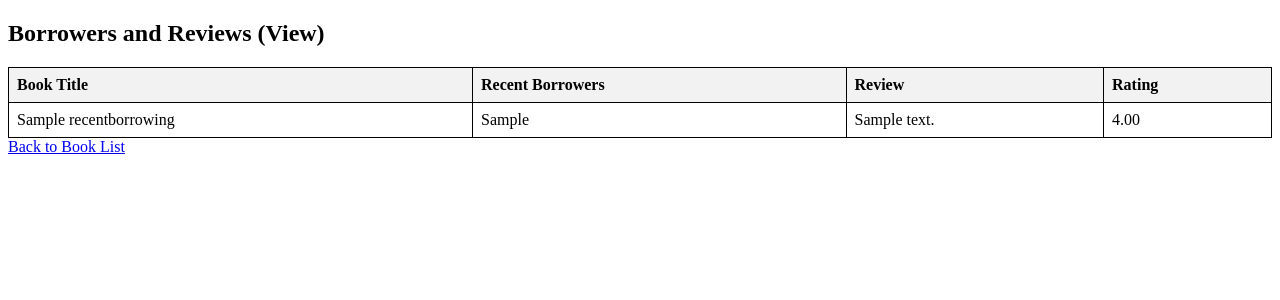
After one commit to klausware/OnlineLibraryDB, a Django app: page /borrowers-and-reviews/ in a window 1280 px wide. The commit adds this page. Shown: the top 300 px of the page. Run offline with Django 5.2, Linux system fonts and the light colour scheme; tables that the repository leaves empty hold one stand-in row (values such as "Sample post").

Commit message:
Borrowers and Reviews View added

```diff
--- a/library/webapp/models.py
+++ b/library/webapp/models.py
@@ -79,3 +79,15 @@ class CombinedBookDetails(models.Model):
     class Meta:
         managed = False  # No database table creation or deletion operations will be performed for this model.
         db_table = 'CombinedBookDetails'  # The name of the view in your database
+
+
+class BookBorrowingReview(models.Model):
+    book_id = models.AutoField(primary_key=True)
+    book_title = models.CharField(max_length=255)
+    recent_borrowers = models.CharField(max_length=255)
+    review = models.TextField(null=True, blank=True)
+    rating = models.DecimalField(max_digits=3, decimal_places=2, null=True, blank=True)
+
+    class Meta:
+        managed = False  # Ensures Django doesn't try to create a table for this model.
+        db_table = 'recentborrowings'  # The name of your SQL view.
--- a/library/webapp/templates/webapp/book_list.html
+++ b/library/webapp/templates/webapp/book_list.html
@@ -27,7 +27,7 @@
     <a href="{% url 'review_list' %}">Reviews</a>
     <a href="{% url 'publisher_list' %}">Publisher List</a>
     <a href="{% url 'combined_book_list' %}">| Combined Book List (View) </a>
-
+    <a href="{% url 'borrowers_and_reviews' %}">| Borrowers Reviews (View) </a>
     <table>
         <tr>
             <th>Title</th>
--- /dev/null
+++ b/library/webapp/templates/webapp/borrowers_and_reviews.html
@@ -0,0 +1,45 @@
+<!DOCTYPE html>
+<html lang="en">
+<head>
+    <meta charset="UTF-8">
+    <title>Borrowers and Reviews</title>
+    <style>
+        table {
+            width: 100%;
+            border-collapse: collapse;
+        }
+        th, td {
+            border: 1px solid black;
+            padding: 8px;
+            text-align: left;
+        }
+        th {
+            background-color: #f2f2f2;
+        }
+    </style>
+</head>
+<body>
+    <h2>Borrowers and Reviews (View)</h2>
+    <table>
+        <tr>
+            <th>Book Title</th>
+            <th>Recent Borrowers</th>
+            <th>Review</th>
+            <th>Rating</th>
+        </tr>
+        {% for book_review in books_reviews %}
+            <tr>
+                <td>{{ book_review.book_title }}</td>
+                <td>{{ book_review.recent_borrowers | default:"None" }}</td> <!-- 'default' tag is used to display 'None' if no borrowers -->
+                <td>{{ book_review.review | default:"None" }}</td> <!-- Same here for reviews -->
+                <td>{{ book_review.rating | default:"None" }}</td> <!-- And here for ratings -->
+            </tr>
+        {% empty %}
+            <tr>
+                <td colspan="4">No book information available.</td>
+            </tr>
+        {% endfor %}
+    </table>
+    <a href="{% url 'book_list' %}">Back to Book List</a>
+</body>
+</html>
--- a/library/webapp/urls.py
+++ b/library/webapp/urls.py
@@ -18,5 +18,6 @@ urlpatterns = [
     path('publishers/', views.publisher_list, name='publisher_list'),
     path('publishers/add/', views.add_publisher, name='add_publisher'),
     path('combined-books/', views.combined_book_list, name='combined_book_list'),
+    path('borrowers-and-reviews/', views.book_borrowing_review_list, name='borrowers_and_reviews'),
 
 ]
--- a/library/webapp/views.py
+++ b/library/webapp/views.py
@@ -13,6 +13,7 @@ from .forms import ReviewForm
 from .forms import Publisher
 from .forms import PublisherForm
 from .models import CombinedBookDetails
+from .models import BookBorrowingReview
 
 # Create your views here.
 
@@ -158,3 +159,8 @@ def add_publisher(request):
 def combined_book_list(request):
     combined_books = CombinedBookDetails.objects.all()
     return render(request, 'webapp/combined_book_list.html', {'combined_books': combined_books})
+
+def book_borrowing_review_list(request):
+    books_reviews = BookBorrowingReview.objects.all()
+    #print(str(books_reviews.query))
+    return render(request, 'webapp/borrowers_and_reviews.html', {'books_reviews': books_reviews})
```
Also changed, not shown: library/webapp/migrations/0015_bookborrowingreview.py (added), library/webapp/migrations/0016_alter_bookborrowingreview_table.py (added).
